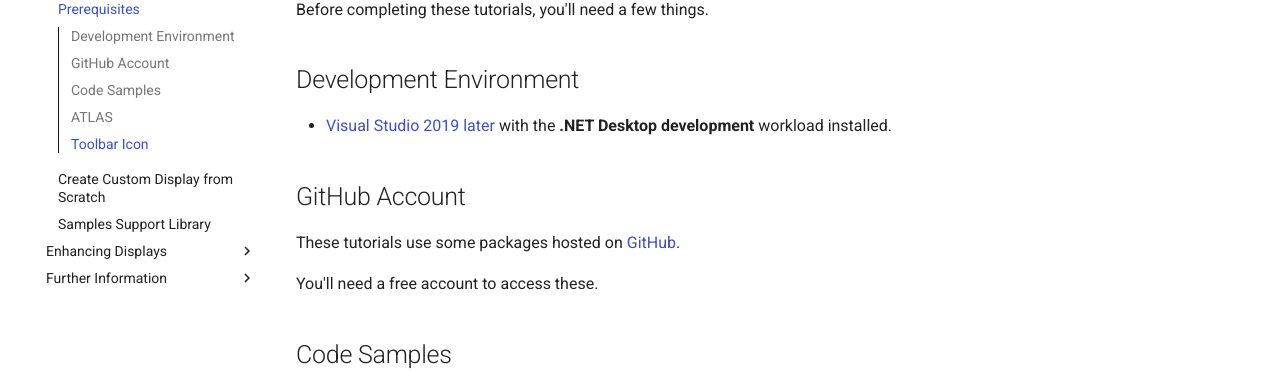
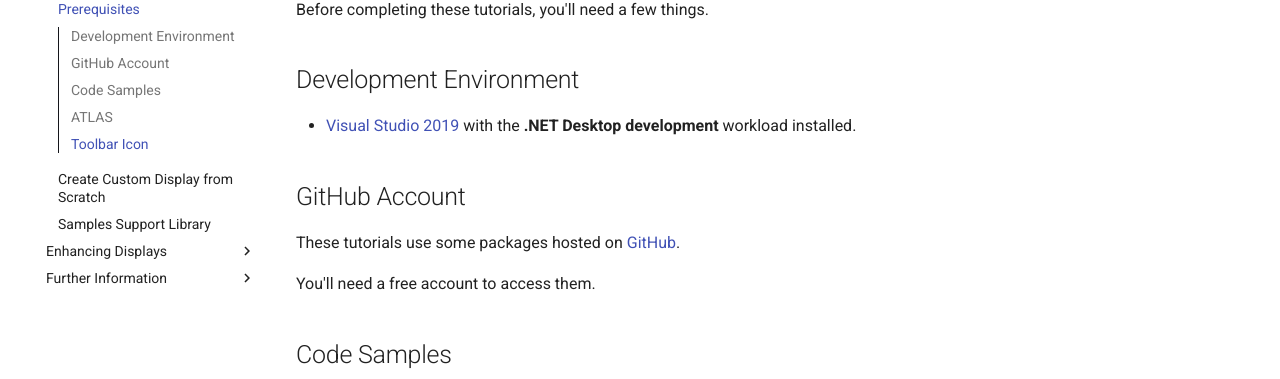
Before and after one commit to mat-docs/ATLAS.DisplayAPI.Site, an MkDocs documentation site: the page built from docs/devguide/tutorials/prerequisites.md, in a window 1280 px wide and 1070 px high. Shown: the part 231-610 px from the top of the window. Built offline with MkDocs 1.6.1 and Material for MkDocs 9.7.7, drawn with Linux system fonts in a browser that asks for light colours; comment, search, counter and statistics services are not loaded.

Commit message:
Fixes after the review

```diff
--- a/docs/devguide/tutorials/prerequisites.md
+++ b/docs/devguide/tutorials/prerequisites.md
@@ -4,13 +4,13 @@ Before completing these tutorials, you'll need a few things.
 
 ## Development Environment
 
-- [Visual Studio 2019 later](https://visualstudio.microsoft.com/downloads/?utm_medium=microsoft&utm_source=docs.microsoft.com&utm_campaign=inline+link&utm_content=download+vs2019) with the **.NET Desktop development** workload installed.
+- [Visual Studio 2019](https://visualstudio.microsoft.com/downloads/?utm_medium=microsoft&utm_source=docs.microsoft.com&utm_campaign=inline+link&utm_content=download+vs2019) with the **.NET Desktop development** workload installed.
 
 ## GitHub Account
 
 These tutorials use some packages hosted on [GitHub](https://github.com/mat-docs/packages).
 
-You'll need a free account to access these.
+You'll need a free account to access them.
 
 ## Code Samples
 
```
Also changed, not shown: docs/devguide/detailed/data.md (+1 -1 lines), docs/devguide/detailed/factoriesandservices.md (+1 -1 lines), docs/devguide/tutorials/createfromscratch.md (+4 -4 lines).
